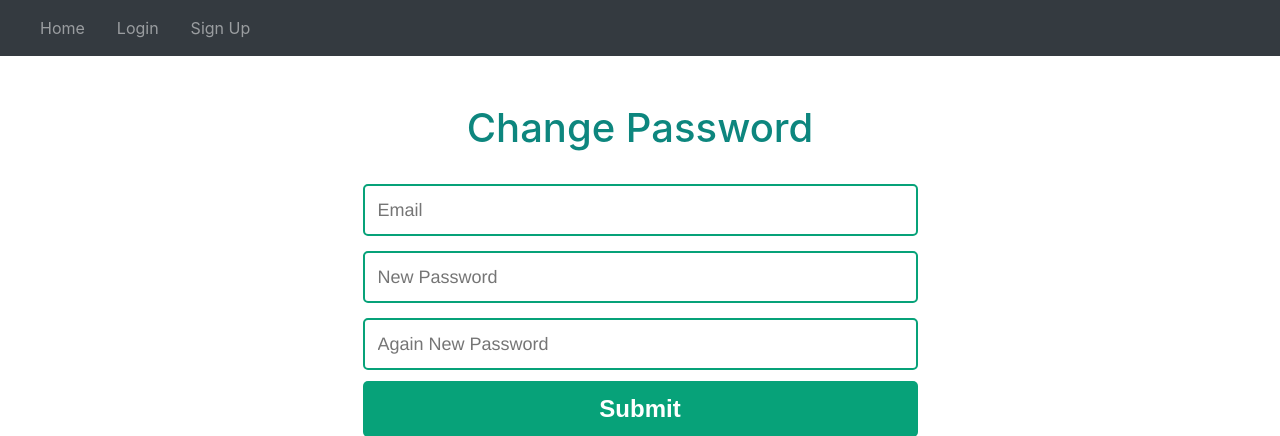
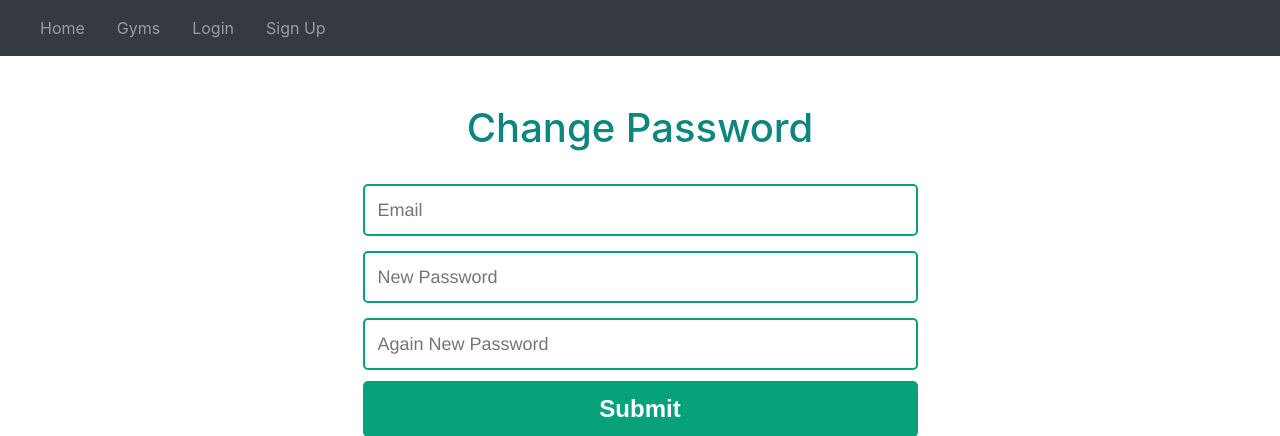
Before and after one commit to AliReza7222/gym_site, a Django app: page /accounts/change_password/ in a window 1280 px wide. Shown: the top 436 px of the page. Run offline with Django 4.2, Linux system fonts and the light colour scheme; some libraries are stand-ins or nearby versions; some web fonts are replaced.

Commit message:
header fixed a bug about show header

```diff
--- a/templates/header.html
+++ b/templates/header.html
@@ -1,5 +1,5 @@
-<header style="position: sticky; top: 0;">
-    <nav class="navbar navbar-expand-lg navbar-dark bg-dark text-center"
+<header>
+    <nav class="navbar navbar-expand-lg navbar-dark bg-dark text-center "
          style="width: 100%">
         <div>
             <button class="navbar-toggler" type="button" data-toggle="collapse"
@@ -9,12 +9,28 @@
             </button>
             <div class="collapse navbar-collapse" id="navbarText">
                 <ul class="navbar-nav ml-auto">
+                    {% if request.user.is_authenticated %}
+                        &emsp;
+                        <li class="nav-item">
+                                <a class="nav-link" href="{% url 'home' %}"
+                                   style="color:#0EDEDB;background:black;border-radius: 10%;">
+                                    {{ request.user }}
+                                </a>
+                        </li>
+                        <div class="vertical-line" style="height: 40px;width: 2px;background-color: gray;margin: 0 20px;"></div>
+                    {% endif %}
                     &emsp;
                     <li class="nav-item">
                         <a class="nav-link" href="{% url 'home' %}">
                             Home
                         </a>
                     </li>
+                    &emsp;
+                     <li class="nav-item">
+                                <a class="nav-link" href="#">
+                                    Gyms
+                                </a>
+                     </li>
                     {% if not request.user.is_authenticated %}
                         &emsp;
                         <li class="nav-item">
@@ -37,10 +53,10 @@
                                 Profile
                             </a>
                         </li>
-                         &emsp;
                         {% if request.user.type_user == 'M' %}
+                            &emsp;
                             <li class="nav-item">
-                                <a class="nav-link" href="#">
+                                <a class="nav-link" href="{% url 'create_gym' %}">
                                     CreateGym
                                 </a>
                             </li>
@@ -60,12 +76,6 @@
                                 Logout
                             </a>
                         </li>
-                        <li style="margin-left: 900px;" class="nav-item">
-                            <a class="nav-link" href="{% url 'home' %}"
-                               style="color:#0EDEDB;background:black;border-radius: 50%;">
-                                {{ request.user }}
-                            </a>
-                        </li>
 
                     {% endif %}
                 </ul>
```
